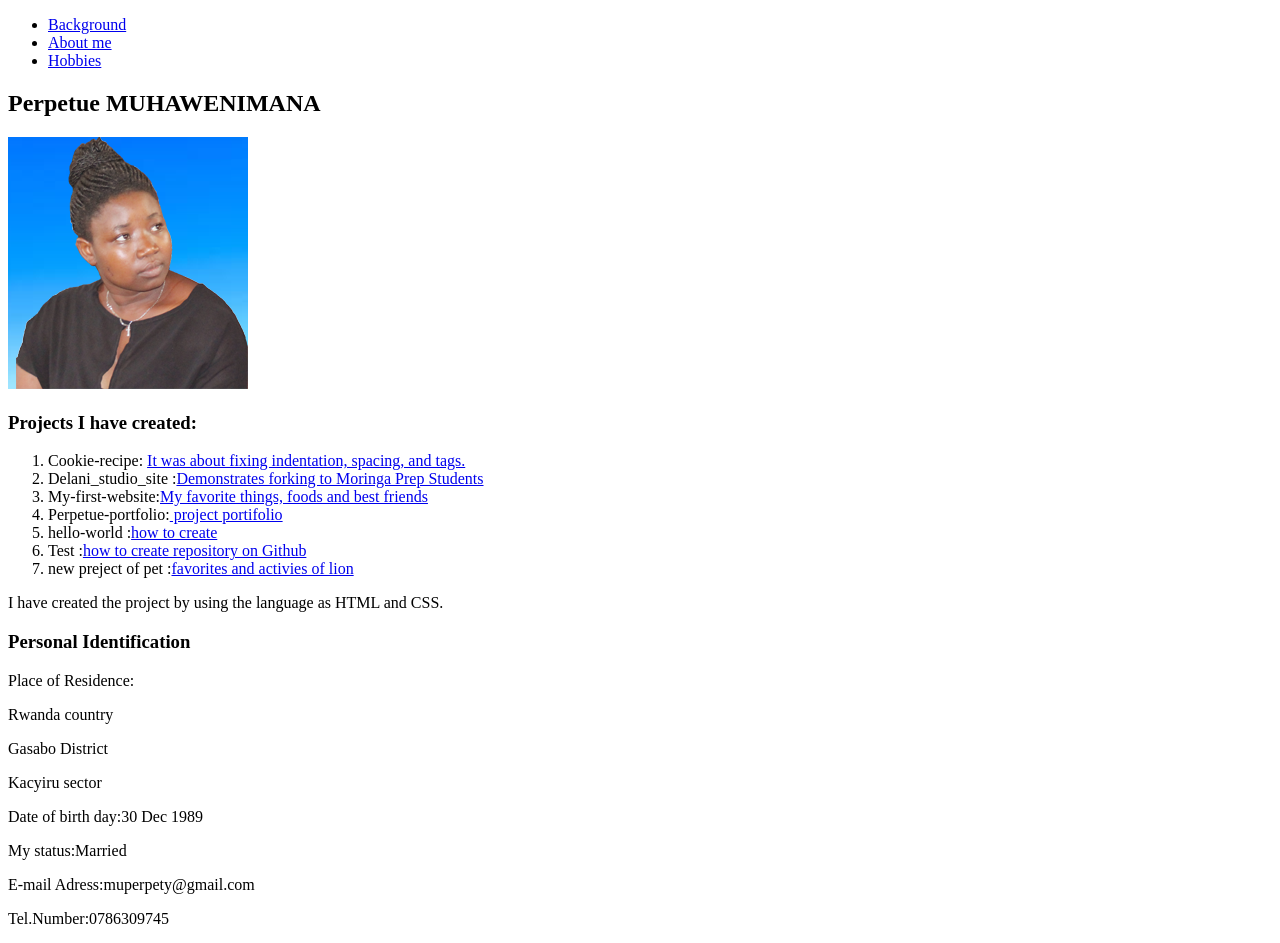
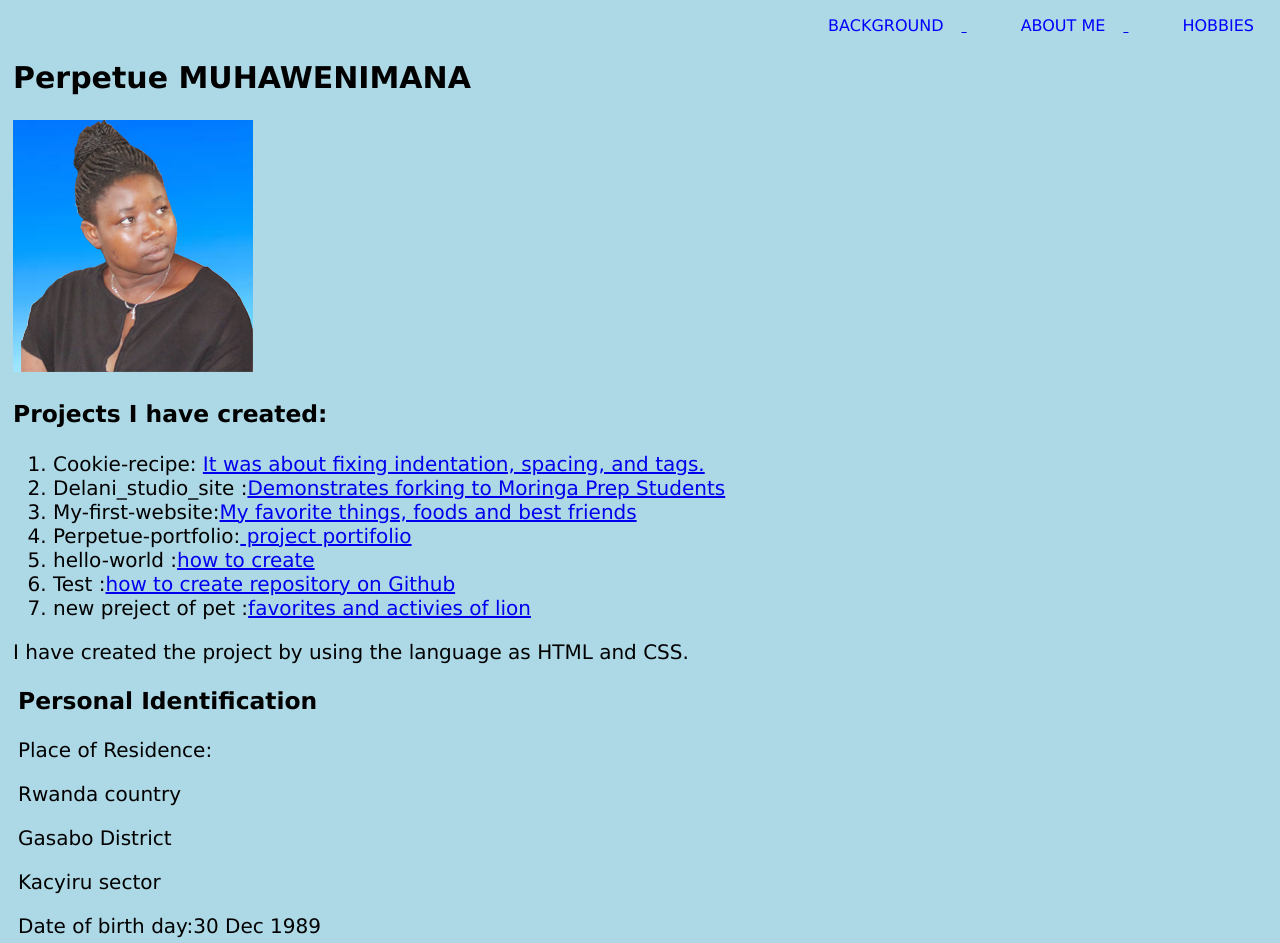
Before and after one commit to Perpetue/perpetue, a plain HTML site: page index.html in a window 1280 px wide. Shown: the top 943 px of the page. Drawn offline with Linux system fonts and the light colour scheme.

Commit message:
add styles.css

```diff
--- a/css/styles.css
+++ b/css/styles.css
@@ -0,0 +1,55 @@
+@media screen and (min-width: 480px) {
+    body {
+      background-color:#ADD8E6 ;
+      font-family: verdana
+    }
+  }
+
+    nav>ul{
+      text-align:right;
+    }
+    nav>ul>li{
+      display:inline-block;
+    }
+    nav>ul>li>a{
+      padding:18px;
+      text-transform:uppercase;
+      text-decoration:none;
+      color:blue;
+      margin-top:5px;
+  }
+  #about{
+      text-align:left;
+      margin-left: 5px;
+      margin-right: 5px;
+      font-size: 20px;
+
+      }
+      .identification{
+          text-align:left;
+          font-size: 20px;
+          margin-left: 5px;
+          margin-right: 5px;
+
+      }
+  #background,#hobbies{
+   font-size: 20px;
+   margin-left: 5px;
+   margin-right: 5px;
+   padding: 5px;
+
+  }
+  .program{
+      padding:10px;
+      font-size: 20px;
+      margin-left: 5px;
+      margin-right: 5px;
+
+  }
+  p {
+      display: block;
+      margin-block-start: 1em;
+      margin-block-end: 1em;
+      margin-inline-start: 0px;
+      margin-inline-end: 0px;
+  }
--- a/index.html
+++ b/index.html
@@ -20,7 +20,7 @@
                               <li>Cookie-recipe: <a href="https://github.com/Perpetue/cookie-recipe">It was about fixing indentation, spacing, and tags. </a></li>
                               <li>Delani_studio_site :<a href="https://github.com/Perpetue/my-first-website">Demonstrates forking to Moringa Prep Students</a></li>
                               <li>My-first-website:<a href="https://github.com/Perpetue/my-first-website">My favorite things, foods and best friends</a></li>
-                              <li>Perpetue-portfolio:<a href="https://github.com/Perpetue/perpetue-portfolio"> project portifolio</a></li>
+                              <li>Perpetue-portfolio:<a href="https://github.com/Perpetue/perpetue"> project portifolio</a></li>
                               <li> hello-world :<a href="https://github.com/Perpetue/hello-world">how to create</a> </li>
                               <li>Test :<a href="https://github.com/Perpetue/test">how to create repository on Github</a></li>
                               <li>new preject of pet :<a href="https://github.com/Perpetue/new">favorites and activies of lion</a></li>
@@ -38,6 +38,7 @@
                                   <p>E-mail Adress:muperpety@gmail.com</p>
                                   <p>Tel.Number:0786309745</p>
                                 </div>
+                        </div>
                                 <div id="background">
                                 <h3>MY EDUCATION</h3>
                                   <p> I have Bachelor of Sciences in Economics
@@ -92,7 +93,7 @@
                                                 to pursue this learning that will help me to advance my career interests within the context of the goals and mission of the country.</p>
                                                 <!--my current interests/hobbies/skills-->
                                                   <div id="hobbies">
-                                                 <h3>Interests and hobbies/skills</h3>
+                                                 <h3>My current Interests and hobbies/skills</h3>
                                                 <ol>
                                                   <li>  Sports – Walking, Exercise, Tennis, Bicycling, Swimming,  Golf.</li>
                                                    <li>Music – Playing, Listening.</li>
```
